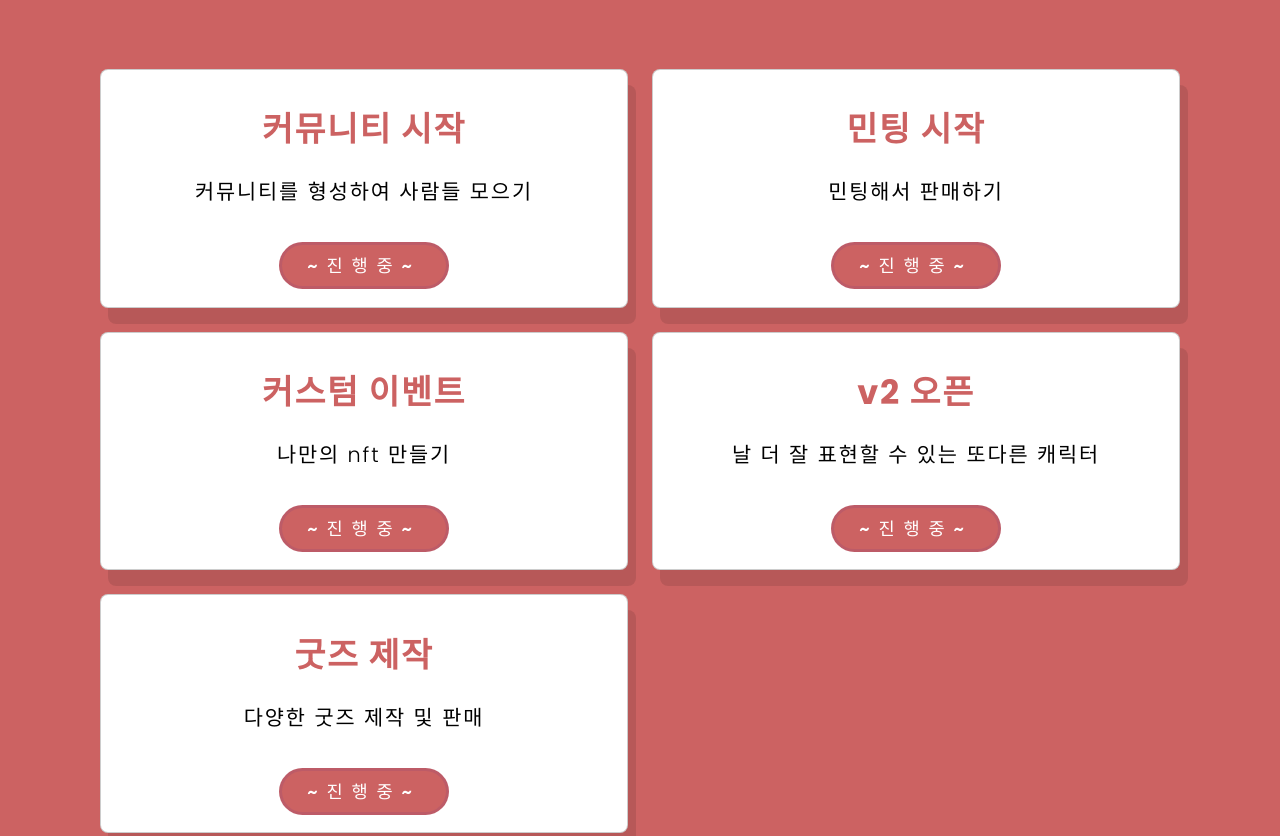
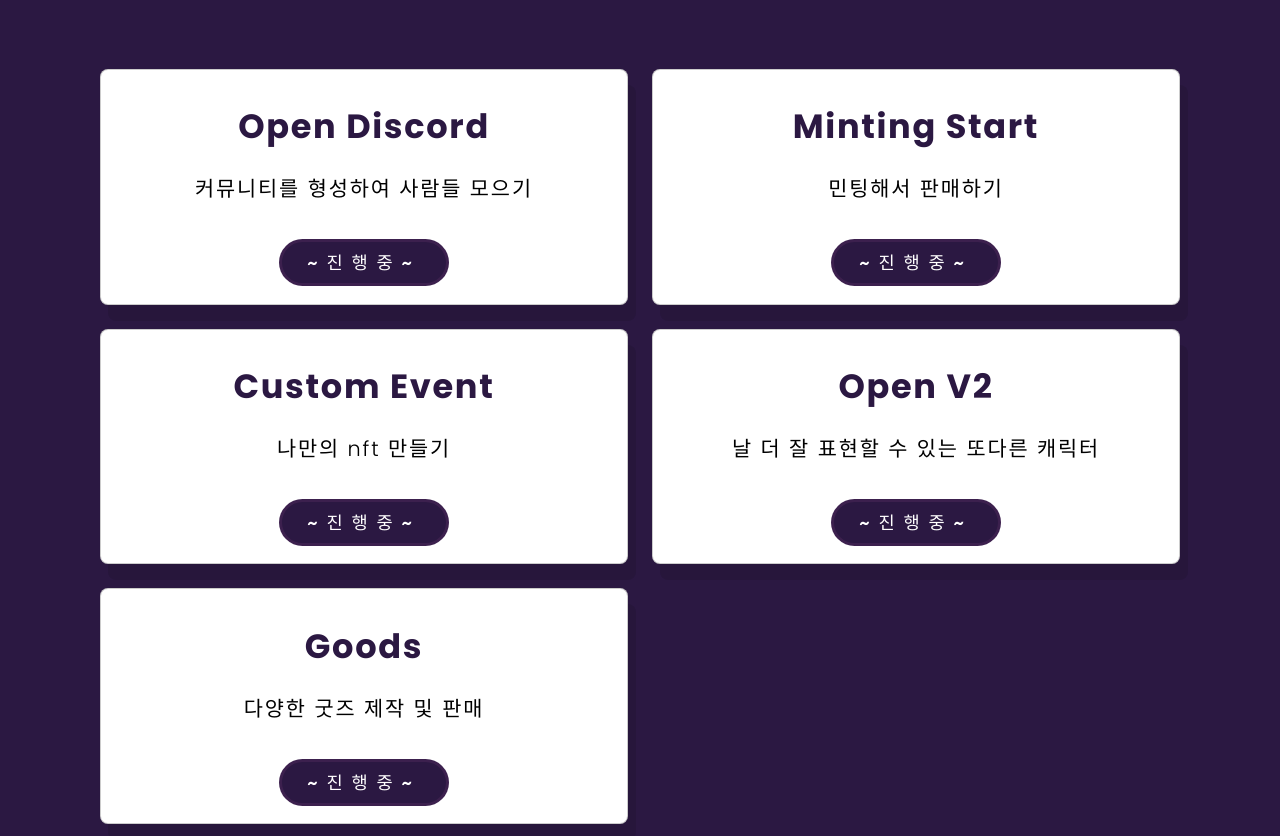
Before and after one commit to Jo-and-Yu/MBTIUNIVERSE_HomePage, a website: page index.html in a window 1280 px wide. Shown: the part 3403-4239 px from the top of the page. Drawn offline with nearby package versions, Linux system fonts and the light colour scheme.

Commit message:
Feat: roadmap color

```diff
--- a/index.html
+++ b/index.html
@@ -120,7 +120,7 @@
 
         <div class="box-container">
             <div class="box">
-                <h3>커뮤니티 시작</h3>
+                <h3>Open Discord</h3>
                 <div class="content">
                     <p>커뮤니티를 형성하여 사람들 모으기</p>
                 </div>
@@ -130,7 +130,7 @@
             </div>
 
             <div class="box">
-                <h3>민팅 시작</h3>
+                <h3>Minting Start</h3>
                 <div class="content">
                     <p>민팅해서 판매하기</p>
                 </div>
@@ -140,7 +140,7 @@
             </div>
 
             <div class="box">
-                <h3>커스텀 이벤트</h3>
+                <h3>Custom Event</h3>
                 <div class="content">
                     <p>나만의 nft 만들기</p>
                 </div>
@@ -150,7 +150,7 @@
             </div>
 
             <div class="box">
-                <h3>v2 오픈</h3>
+                <h3>Open V2</h3>
                 <div class="content">
                     <p>날 더 잘 표현할 수 있는 또다른 캐릭터</p>
                 </div>
@@ -160,7 +160,7 @@
             </div>
 
             <div class="box">
-                <h3>굿즈 제작</h3>
+                <h3>Goods</h3>
                 <div class="content">
                     <p>다양한 굿즈 제작 및 판매</p>
                 </div>
--- a/style.css
+++ b/style.css
@@ -4,7 +4,7 @@
     --storybg: #1c0522;
     --aboutbg: #120522;
     --slide: #120522;
-    --roadmapbg: rgb(204, 98, 98);
+    --roadmapbg: #2b1842;
     --teambg: rgb(146, 215, 119);
 }
 
```
